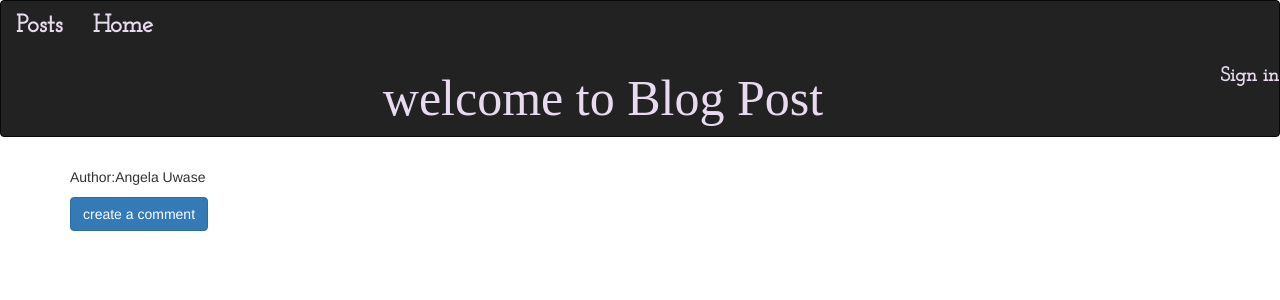
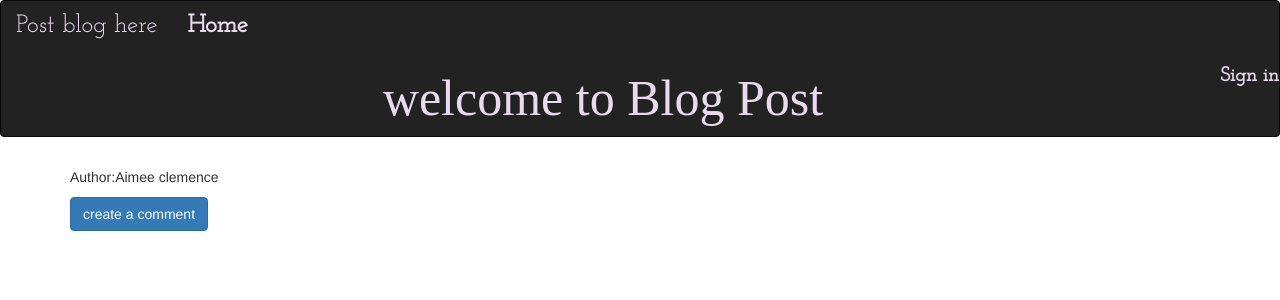
Before and after one commit to finaclemence15/blog, a Flask app: page /blog/1 in a window 1280 px wide. Shown: the top 300 px of the page. Run offline with Flask 2, Linux system fonts and the light colour scheme; data that the repository does not hold is empty; some libraries are stand-ins or nearby versions; some web fonts are replaced.

Commit message:
stying my page

```diff
--- a/app/auth/views.py
+++ b/app/auth/views.py
@@ -18,7 +18,7 @@ def login():
 
         flash('Invalid username or Password')
 
-    title = "Blog login"
+    title = "Login Page"
     return render_template('auth/login.html',login_form = login_form,title=title)
 @auth.route('/logout')
 @login_required
@@ -36,5 +36,5 @@ def register():
         mail_message("Welcome to  blog","email/welcome_user",user.email,user=user)
 
         return redirect(url_for('auth.login'))
-        title = "New Account"
-    return render_template('auth/register.html',registration_form = form)
+        title = "Create Account"
+    return render_template('auth/register.html',registration_form = form, title=title)
--- a/app/main/forms.py
+++ b/app/main/forms.py
@@ -5,7 +5,6 @@ from ..models import User, Subscription
 
 class CommentForm(FlaskForm):
 
-    # title = StringField('Review title',validators=[Required()])
     username=StringField('Username', validators = [Required()])
     comment = TextAreaField('Blog comment', validators=[Required()])
     submit = SubmitField('Submit')
--- a/app/main/views.py
+++ b/app/main/views.py
@@ -28,7 +28,7 @@ def index():
        return redirect(url_for('main.index'))
  quote=get_quote()
  blogs=Blog.get_blogs()
- title= "WELCOME"
+ title= "Welcome to Blog Post Site"
 
  return render_template('index.html',title=title,quote=quote,blogs=blogs ,subscription_form=form)
 
@@ -55,7 +55,7 @@ def create_blogs():
         return redirect(url_for('main.index'))
 
 
-    title = "Add Post"
+    title = "Add  New Post"
     return render_template('blogs.html', title = title, blog_form = form)
 
 
--- a/app/templates/blog.html
+++ b/app/templates/blog.html
@@ -6,7 +6,7 @@
 <div class="container">
 
     <h4>{{blog.content}}</h4>
-    <p class="name">Author:Angela Uwase</p>
+    <p class="name">Author:Aimee clemence</p>
     <a href="/new/comment/{{blog.id}}" class="btn btn-primary">create a comment</a>
       {{macro.displayComments(comments)}}
 {%endblock%}
--- a/app/templates/email/send_email.txt
+++ b/app/templates/email/send_email.txt
@@ -3,4 +3,4 @@ Hello {{user.username}}
 There is a new Post on Personal Blog Post
 Title:{{blog.title}}
 
-Kindly check it out :)
+Kindly check To know what's going On :)
--- a/app/templates/index.html
+++ b/app/templates/index.html
@@ -20,9 +20,8 @@
 
     <br> <br>
     <div class="row">
-        <a href="blog/new" class="btn btn-primary">post blog here</a> <br>
-        <h3 href="/" style="
-        font-family: 'Fira Sans Condensed', sans-serif; color:#17202A; font-size: 30px;" ><strong>Posted by </strong> <em>{{current_user.username}} </em> </h3>
+        <!-- <a href="blog/new" class="btn btn-primary">post blog here</a> <br> -->
+        <h3 href="/" style="font-family: 'Fira Sans Condensed', sans-serif; color:#17202A; font-size: 30px;" ><strong>Posted by </strong> <em>{{current_user.username}} </em> </h3>
         {{macro.displayBlogs(blogs)}}
     </div> <br> <br>
     <div class="row">
--- a/app/templates/macros.html
+++ b/app/templates/macros.html
@@ -11,7 +11,7 @@
 
  <a href="/comment/new/{{blog.id}}"><button class="btn btn-success">Comments </button></a>
  <a href="/delete/blog/{{blog.id}}"><button class="btn btn-danger">Delete blog </button></a>
- <a href="/edit/blog/{{blog.id}}"> <button class="btn btn-secondary">Edit blog </button></a>
+ <a href="/edit/blog/{{blog.id}}"> <button class="btn btn-secondary">Update blog </button></a>
 </div>
 
 
--- a/app/templates/navbar.html
+++ b/app/templates/navbar.html
@@ -10,7 +10,10 @@
                   <span class="icon-bar"></span>
                   <span class="icon-bar"></span>
                 </button>
-                <a class="navbar-brand" href="/" style="font-family: 'Josefin Slab', serif; color:#E8DAEF; font-size: 25px;"> <strong> Posts </strong></a>
+                <!-- <a class="navbar-brand" href="/" style="font-family: 'Josefin Slab', serif; color:#E8DAEF; font-size: 25px;"> <strong> Posts </strong></a> -->
+
+                    <a class="navbar-brand" href="blog/new" style="font-family: 'Josefin Slab', serif; color:#E8DAEF; font-size: 25px;">Post blog here</a>
+
             </div>
             <div class="navbar-collapse collapse">
                 <ul class="nav navbar-nav">
```
